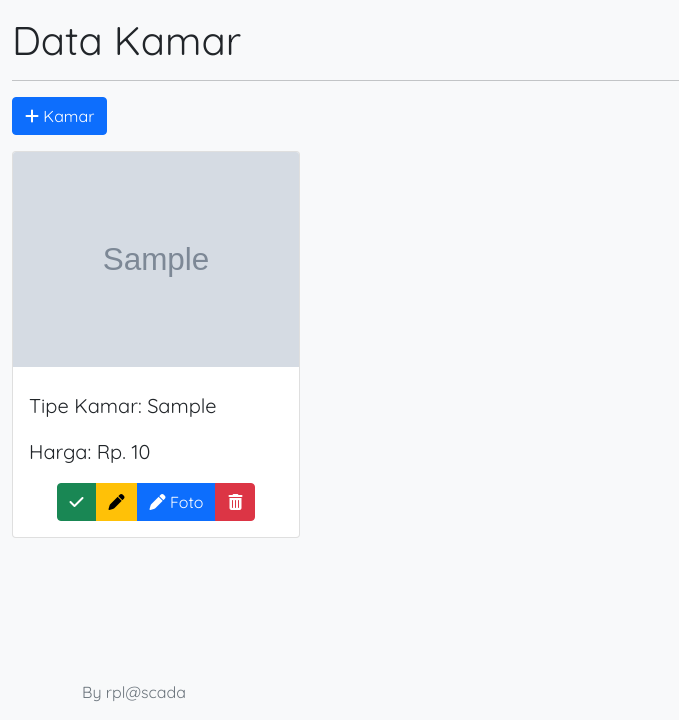
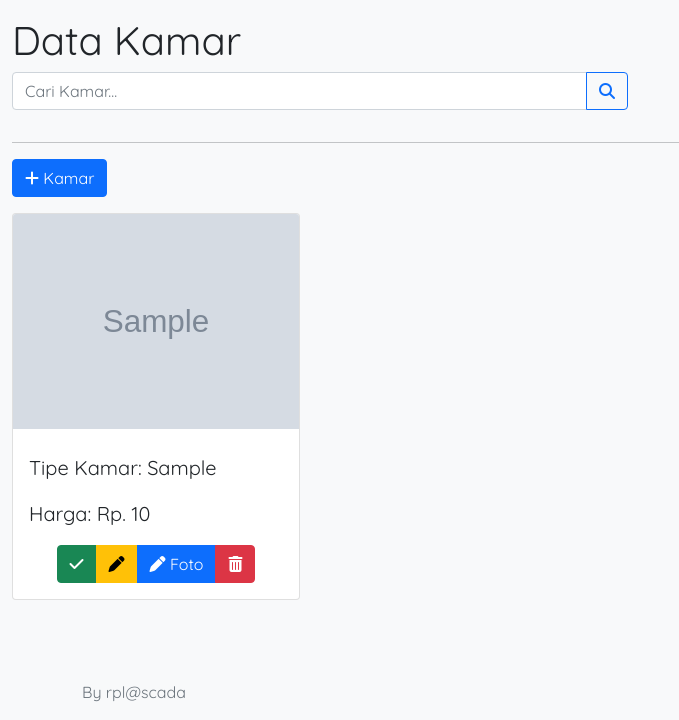
Before and after one commit to karinaulia12/APP_HOTEL_KARIN, a CodeIgniter 4 app: template app/Views/petugas/tampil-kamar.php in a window 1280 px wide. Shown: the part 80-800 px from the top of the page, without its empty margins (0-679 px from the left). Run offline with PHP 8.4 and a stand-in for CodeIgniter, Linux system fonts and the light colour scheme; the template is opened without the code that fills it: most values are stand-ins (such as "Sample title", 1, 10 or a date in 2020); grey boxes marked "Sample" are stand-in pictures; data that the repository does not hold is empty; some libraries are stand-ins or nearby versions.

Commit message:
menambahkan fitur searching

```diff
--- a/app/Views/layout/template.php
+++ b/app/Views/layout/template.php
@@ -55,6 +55,12 @@
                                         <li class="nav-item">
                                             <a class="nav-link" href="/petugas/fumum">Fasilitas Hotel</a>
                                         </li>
+                                        <!-- <li>
+                                            <div class="input-group col-6">
+                                                <input type="text" class="form-control" placeholder="Cari Kamar..." name="keyword">
+                                                <button class="btn btn-outline-light" type="submit"><i class="fa fa-search" aria-hidden="true"></i></button>
+                                            </div>
+                                        </li> -->
                                     <?php } ?>
                                     <li class="nav-item">
                                         <a class="nav-link" href="#" data-bs-toggle="modal" data-bs-target="#modelLogout">Logout</a>
--- a/app/Views/petugas/tampil-kamar.php
+++ b/app/Views/petugas/tampil-kamar.php
@@ -3,9 +3,19 @@
 <?= $this->section('content') ?>
 
 <div class="container-fluid">
+    <div class="row">
+        <div class="col-6">
+            <h1 class="fw-lighter display-6"> Data Kamar</h1>
+            <form action="" method="get">
+                <div class="input-group mb-3">
+                    <input type="text" class="form-control <?= $keyword ? $keyword : ''; ?>" placeholder="Cari Kamar..." name="keyword">
+                    <button class="btn btn-outline-primary" type="submit"><i class="fa fa-search" aria-hidden="true"></i></button>
+                </div>
+            </form>
+        </div>
+    </div>
     <div class="row ">
         <div class="col">
-            <h1 class="fw-lighter display-6"> Data Kamar</h1>
             <hr>
             <a href="/petugas/kamar/tambah" class="btn btn-primary mb-3"><i class="fa fa-plus" aria-hidden="true"></i> Kamar</a>
 
@@ -34,8 +44,7 @@
                 </div>
             <?php endif; ?>
             <div class="row">
-                <?php $no = 1;
-                foreach ($dataKamar as $kamar) : ?>
+                <?php foreach ($dataKamar as $kamar) : ?>
                     <div class="col-sm-3">
                         <div class="card mb-4" style="width: 18rem;">
                             <img src="/gambar/<?= $kamar['foto']; ?>" class="card-img-top" alt="Kamar">
@@ -83,4 +92,5 @@
     </div>
 </div>
 
+
 <?= $this->endSection(); ?>
```
Also changed, not shown: app/Controllers/PetugasController.php (+10 -2 lines), app/Models/Kamar.php (+7 -0 lines), app/Views/petugas/dashboard.php (+5 -5 lines).
